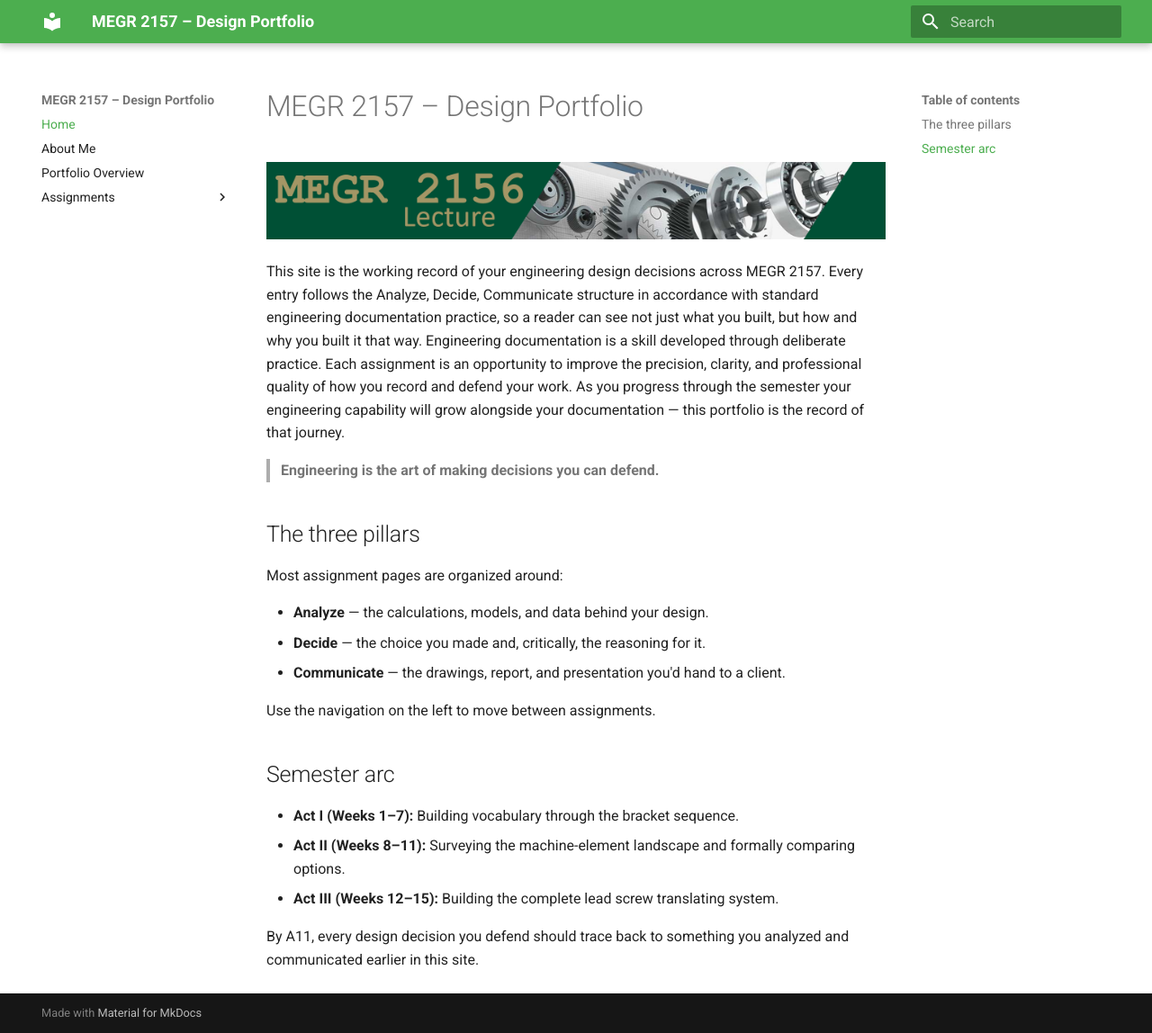
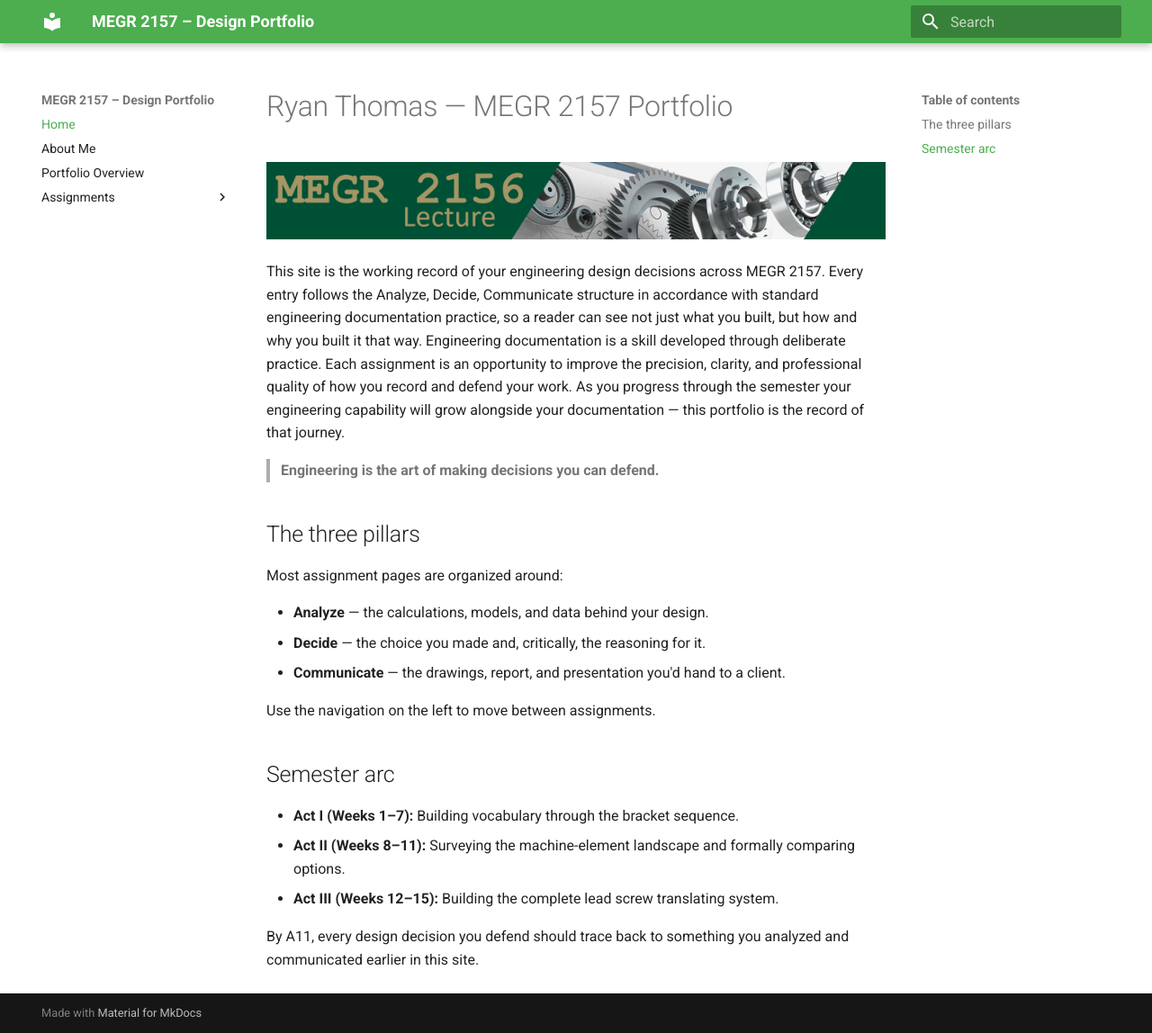
Before and after one commit to ryan-thomas32/megr2157-portfolio, an MkDocs documentation site: the page built from docs/index.md, in a window 1280 px wide and 1148 px high. Shown: the whole window at 90% size. Built offline with MkDocs 1.6.1 and Material for MkDocs 9.7.7, drawn with Linux system fonts in a browser that asks for light colours.

Commit message:
Update index.md

```diff
--- a/docs/index.md
+++ b/docs/index.md
@@ -1,4 +1,4 @@
-# MEGR 2157 – Design Portfolio
+# Ryan Thomas — MEGR 2157 Portfolio
 
 ![MEGR 2156-7 Title](MEGR2156title.png)
 
```
